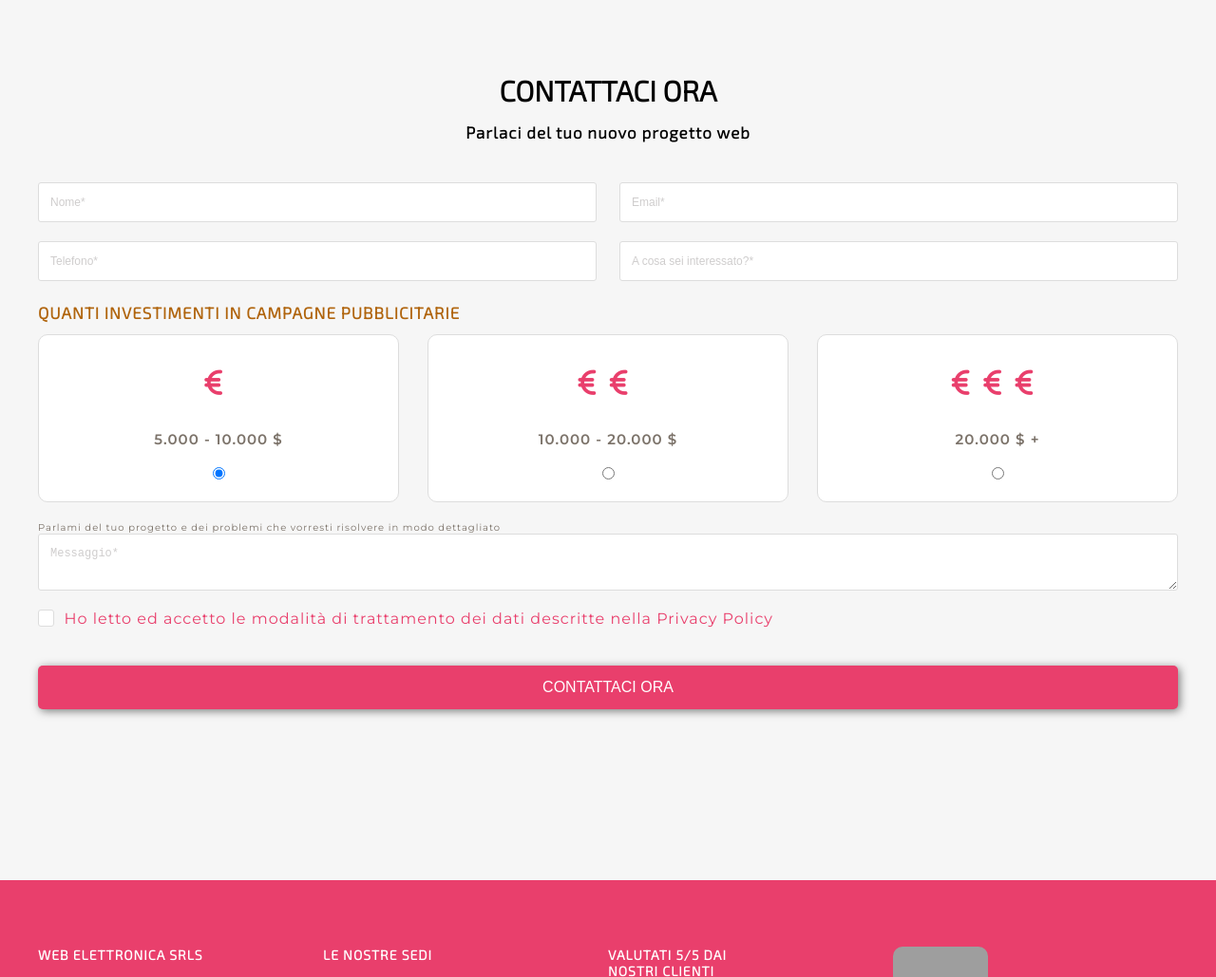
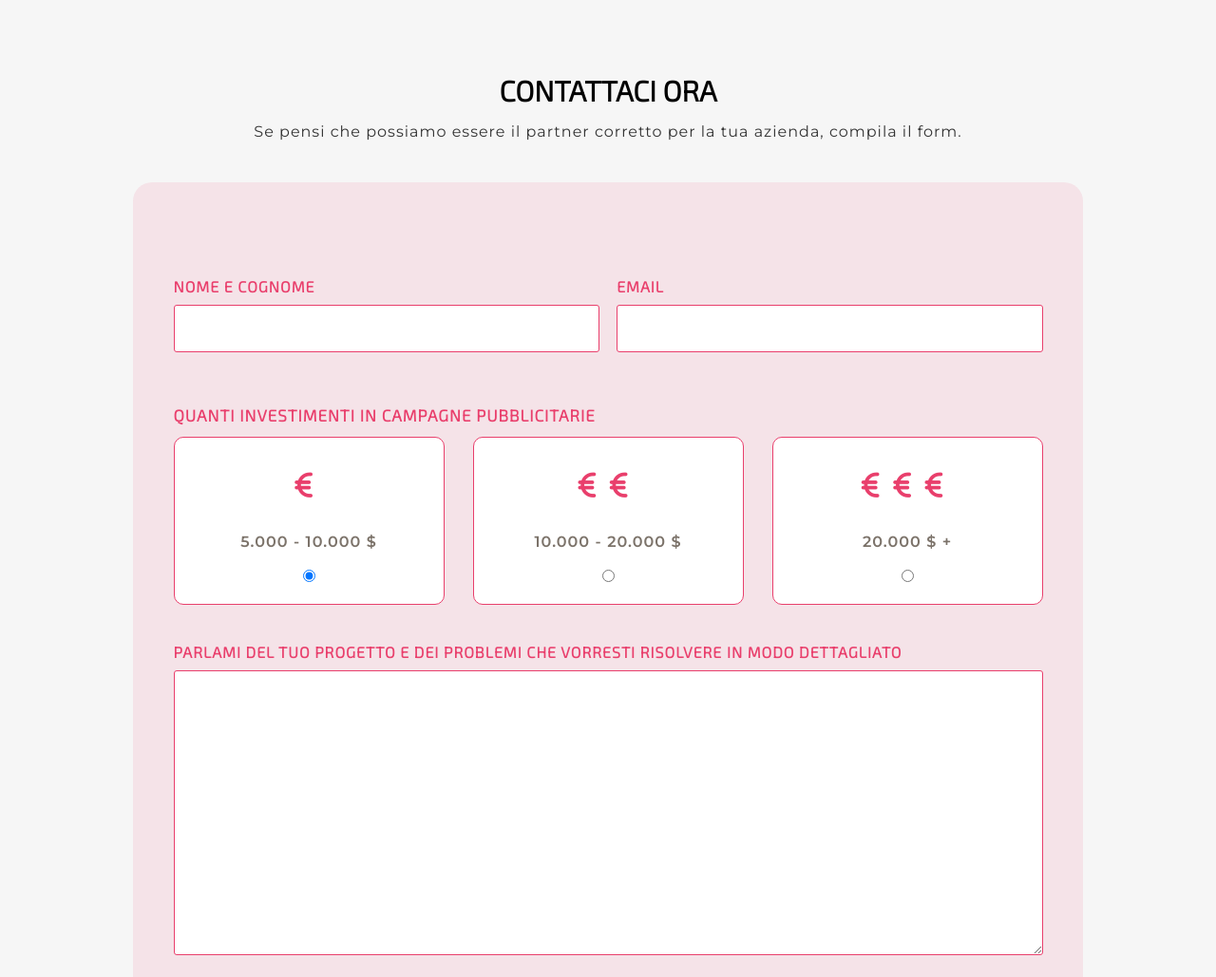
Before and after one commit to zizEast/PUBLISERVICES, a plain HTML site: page index.html in a window 1280 px wide. Shown: the part 6240-7269 px from the top of the page at 95% size. Drawn offline with nearby package versions, Linux system fonts and the light colour scheme; grey boxes are pictures that could not be loaded.

Commit message:
iniziato nuovo form

```diff
--- a/css/main.css
+++ b/css/main.css
@@ -103,7 +103,7 @@ margin: 0;
 
 
 .title-section {
-    font-size: 2.4rem;
+    font-size: 6.2rem;
     letter-spacing: 0;
     color: #000;
     font-weight: 600;
@@ -1703,33 +1703,52 @@ transform: rotate(180deg);
 
      section.contact {
         background-color: #f6f6f6;
-        padding-bottom:9rem
-     }
-     @media screen and (min-width: 768px) {
-       section.contact {
-        padding-bottom: 18rem;
-       }
-     }
+        padding-bottom:9rem;
+        padding-bottom: 0;
+     }
+
+
+
+
+     section.contact .form-field label {
+        font-family: 'Exo 2', sans-serif;
+        font-size: 1.6rem;
+        font-weight: 600;
+        color:var(--second-color);
+        text-transform: uppercase;
+        margin-bottom: 1rem;
+     }
+
 
      section.contact h3 {
         margin-bottom: 1.3rem;
      }
 
-     section.contact p {
+     section.contact > p {
+        color: #333;
+        font-size: 1.6rem;
+
+     }
+
+     section.contact .container p {
         font-family: 'Exo 2', sans-serif;
         font-size: 1.7rem;
         font-weight: 600;
-        color: #000;
+        color: var(--second-color);
      }
 
      section.contact .container {
         max-width: 100%;
+        background-color: #e8406d1a;
+        padding: 10rem 1.25rem 6.5rem 1.25rem;
+        border-radius: 2rem;
      }
 
      @media screen and (min-width: 992px) {
         section.contact .container  {
-            max-width: 145rem;
-            padding: 0;
+            max-width: 100rem;
+            padding: 10rem 4.25rem 6.5rem 4.25rem;
+            border-radius: 2rem;
         }
      }
 
@@ -1745,11 +1764,11 @@ transform: rotate(180deg);
      section.contact .form textarea {
         border: none;
         outline: none;
-        border:1px solid rgb(221, 221, 221);
+        border:1px solid var(--second-color);
         color: #000;
-        padding: 13px 12px;
+        padding: 1.5rem;
         border-radius: 3px;
-        font-size: 1.2rem;
+        font-size: 1.6rem;
      }
      section.contact .form input::placeholder,
      section.contact .form textarea::placeholder {
@@ -1762,6 +1781,11 @@ transform: rotate(180deg);
      section.contact .form input[type="number"]::-webkit-outer-spin-button {
         appearance: none;
         margin: 0;
+     }
+
+     section.contact .nome-w {
+        justify-content: space-between;
+        padding-bottom: 3.3rem;
      }
 
      section.contact .form .form-field {
@@ -1793,6 +1817,7 @@ transform: rotate(180deg);
         flex-direction: row;
         align-items: center;
         margin-bottom: 2rem;
+        padding-left: 3.3rem;
      }
      section.contact .form input[type="checkbox"] {
         appearance:none;
@@ -1846,8 +1871,13 @@ transform: rotate(180deg);
      .form-field__terms label {
         width: 100%;
         color: var(--second-color);
-        font-size: 1.6rem;
-     }
+        font-size: 1.3rem;
+        font-weight: 600;
+     }
+     .form-field__terms.conditions {
+        padding-top: 2rem;
+     }
+
      .form button {
         width: 100%;
         padding: 1.4rem 2rem;
@@ -1859,6 +1889,15 @@ transform: rotate(180deg);
         border: none;
      }
 
+     section.contact .form textarea {
+        width: auto;
+        min-height: 30rem;
+     }
+
+     section.contact .investimenti-w .grid-33 {
+        padding-bottom: 2rem;
+     }
+
      .rc-anchor-invisible-text {
     color: #fff;
     background-color: var(--second-color);
@@ -1867,7 +1906,7 @@ transform: rotate(180deg);
   section.contact .investimenti-w p {
     margin-bottom: 1rem;
     text-transform: uppercase;
-    color: var(--first-color);
+    color: var(--second-color);
   }
 
   section.contact .form .form-field.--investimenti {
@@ -1875,10 +1914,10 @@ transform: rotate(180deg);
     background-color: #fff;
     flex-direction: column;
     display: flex;
+    border: 1px solid var(--second-color);
     align-items: center;
     justify-content: center;
     padding: 3.5rem 1rem 2.3rem;
-    border: 1px solid rgb(221, 221, 221)
   }
 
   section.contact .form .form-field.--investimenti  .fa-euro-sign {
@@ -1890,7 +1929,7 @@ transform: rotate(180deg);
 
   section.contact .form .form-field.--investimenti > span {
     margin-bottom: 2rem;
-    font-size: 1.5rem;
+    font-size: 1.6rem;
     font-weight: 600;
   }
 
--- a/index.html
+++ b/index.html
@@ -624,25 +624,19 @@
         <section class="contact spot-light p-section">
             <h3 class="title-section text-center" style="width:90% ; margin-left :auto;margin-right: auto;">CONTATTACI ORA</h3>
             <p class="text-center mb-3" style="width:90%; margin-left :auto;margin-right: auto;">
-                Parlaci del tuo nuovo progetto web
+                Se pensi che possiamo essere il partner corretto per la tua azienda, compila il form.
             </p>
             <div class="container">
                 <form action="" method="post" class="form">
-                    <div class="form-field --name">
-                      <label for="name" class="name"></label>
-                      <input type="text" name="name" class="name" placeholder="Nome*">
-                    </div>
-                    <div class="form-field --email">
-                      <label for="email" class="email"></label>
-                      <input type="email" name="email" class="email" placeholder="Email*">
-                    </div>
-                    <div class="form-field --number">
-                        <label for="number" class="number"></label>
-                        <input type="number" name="number" class="number" placeholder="Telefono*">
-                      </div>
-                    <div class="form-field --intersted">
-                      <label for="intersted" class="intersted"></label>
-                      <input type="text" name="intersted" class="intersted" placeholder="A cosa sei interessato?*">
+                    <div class="nome-w w-100 flex">
+                        <div class="form-field --name">
+                            <label for="name" class="name">nome e cognome</label>
+                            <input type="text" name="name" class="name">
+                          </div>
+                          <div class="form-field --email">
+                            <label for="email" class="email">email</label>
+                            <input type="email" name="email" class="email">
+                          </div>
                     </div>
                     <div class="investimenti-w w-100">
                         <p>Quanti investimenti in campagne pubblicitarie</p>
@@ -673,9 +667,9 @@
                     </div>
                     <div class="form-field">
                       <label for="messaggio" class="messaggio"> Parlami del tuo progetto e dei problemi che vorresti risolvere in modo dettagliato </label>
-                      <textarea name="messaggio"  cols="10" rows="10" placeholder="Messaggio*" style="height: 6rem;"></textarea>
+                      <textarea name="messaggio"  cols="40" style="height: 6rem;"></textarea>
                     </div>
-                    <div class="form-field__terms">
+                    <div class="form-field__terms conditions">
                         <input type="checkbox" name="terms" id="terms">
                         <label for="terms">Ho letto ed accetto le modalità di trattamento dei dati descritte nella Privacy Policy</label>
                     </div>
```
